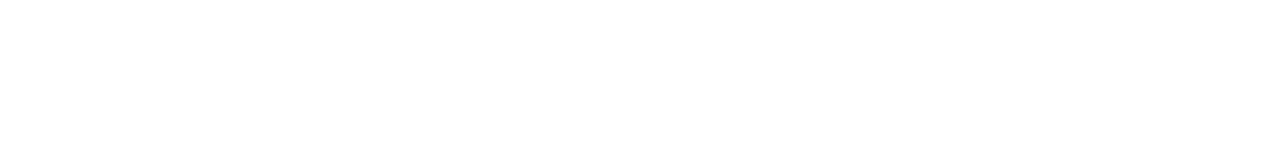
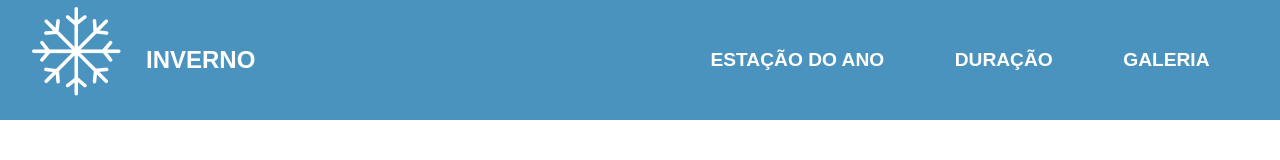
Before and after one commit to kleber-matos/desafio-inverno, a plain HTML site: page index.html in a window 1280 px wide. Drawn offline with Linux system fonts and the light colour scheme.

Commit message:
:sparkles: feat: add header

```diff
--- a/index.html
+++ b/index.html
@@ -1,9 +1,27 @@
 <!DOCTYPE html>
-<html lang="en">
+<html lang="pt-br">
   <head>
     <meta charset="UTF-8" />
     <meta name="viewport" content="width=device-width, initial-scale=1.0" />
-    <title>Document</title>
+    <!-- Link CSS -->
+    <link rel="stylesheet" href="style.css" />
+    <title>Inverno</title>
   </head>
-  <body></body>
+  <body>
+    <!-- Header -->
+    <header>
+      <div>
+        <img src="./img/logo.png" alt="Logo" />
+        <h2>INVERNO</h2>
+      </div>
+
+      <nav>
+        <ul>
+          <li><a href="#">ESTAÇÃO DO ANO</a></li>
+          <li><a href="#">DURAÇÃO</a></li>
+          <li><a href="#">GALERIA</a></li>
+        </ul>
+      </nav>
+    </header>
+  </body>
 </html>
--- a/style.css
+++ b/style.css
@@ -0,0 +1,35 @@
+* {
+  margin: 0;
+  padding: 0;
+  box-sizing: border-box;
+  font-family: sans-serif;
+  text-decoration: none;
+  list-style: none;
+}
+
+/* Estilização Header */
+header {
+  background-color: #4b93bf;
+  display: flex;
+  justify-content: space-between;
+  align-items: center;
+  height: 15vh;
+}
+
+header div {
+  display: flex;
+  align-items: center;
+  color: white;
+}
+
+header ul {
+  display: flex;
+  justify-content: space-evenly;
+  width: 50vw;
+}
+
+header a {
+  color: white;
+  font-weight: bold;
+  font-size: 1.2rem;
+}
```
